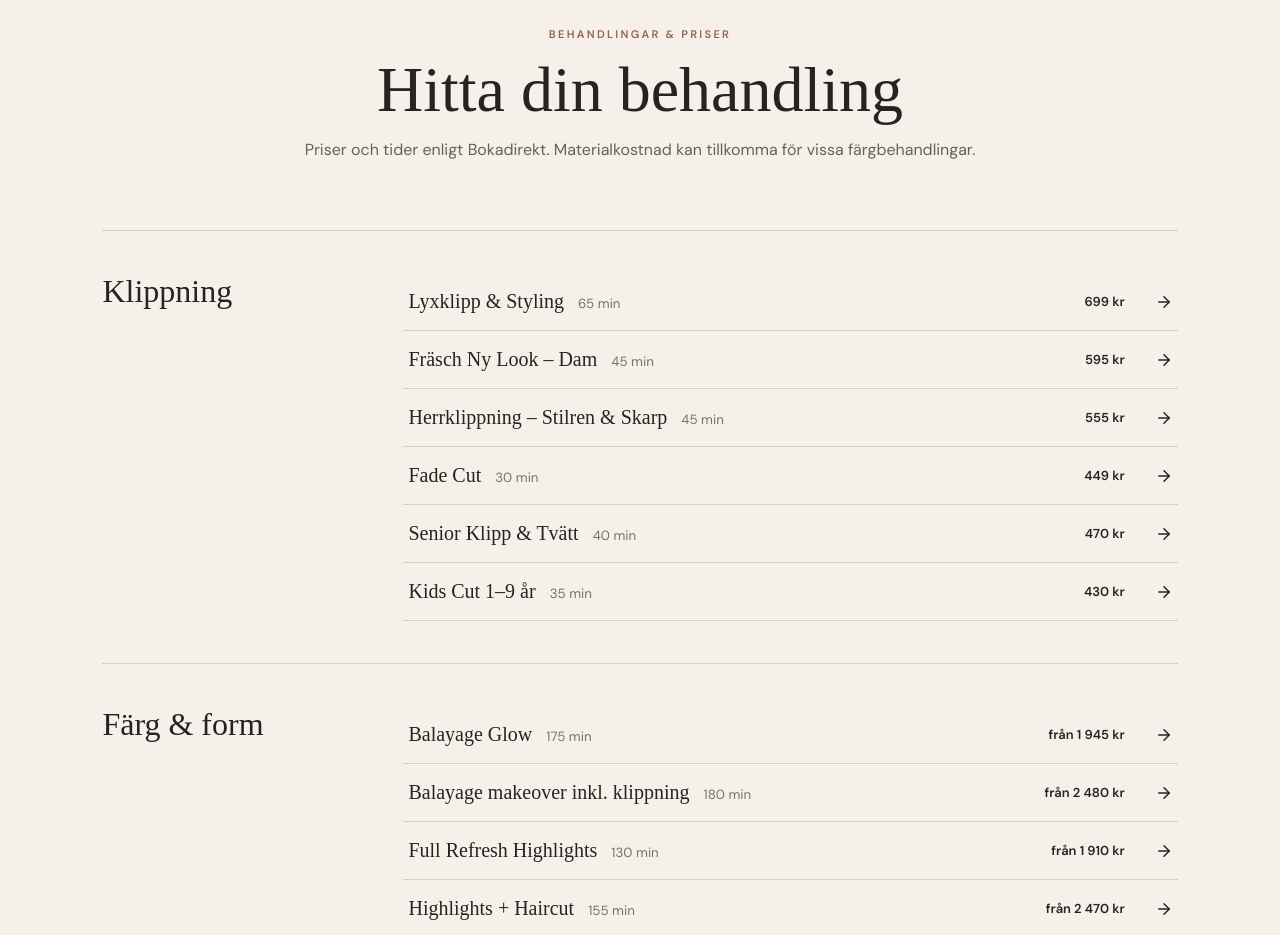
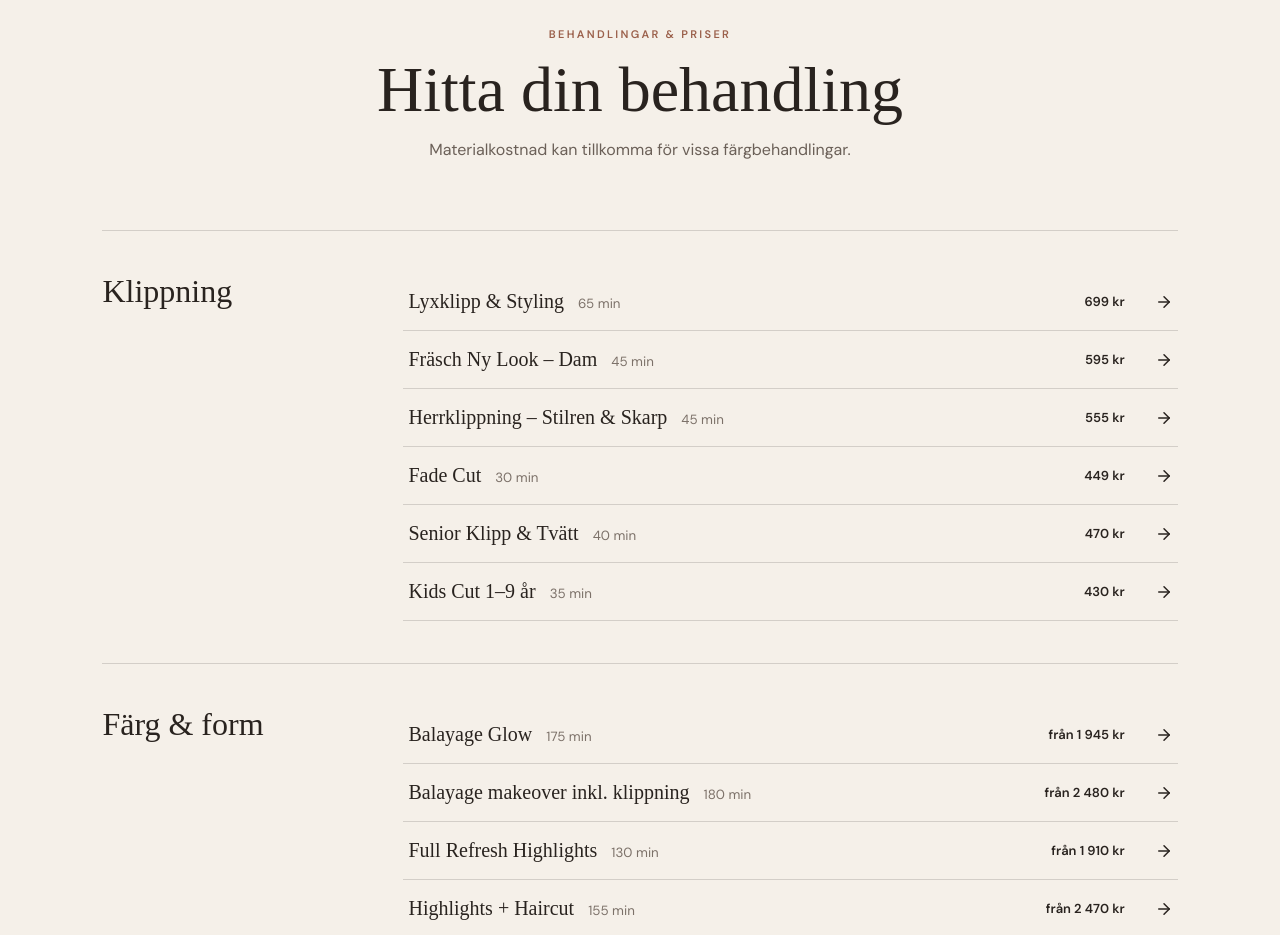
Before and after one commit to spacejavax/Hemsida_h-rsalong, a React (Vite) app: page / in a window 1280 px wide. Shown: the part 2880-3815 px from the top of the page. Built offline with nearby package versions, Linux system fonts and the light colour scheme; a web font is replaced by a local one.

Commit message:
Remove Bokadirekt pricing note

```diff
--- a/src/App.tsx
+++ b/src/App.tsx
@@ -17,7 +17,7 @@ function App(){
  <main id="top">
   <section className="hero"><div className="hero-img"><SalonImage {...salon.images[0]} eager/></div><div className="hero-copy"><p className="eyebrow">FRISÖR I HJÄRTAT AV KARLSKRONA</p><h1><span className="mask"><span>Hår med känsla.</span></span><br/><em className="mask"><span>Resultat som är du.</span></em></h1><p>Personlig hårvård, professionellt hantverk och en lugn stund mitt i stan.</p><BookingLink/><a className="discover" href="#om-oss">Upptäck salongen <ArrowDown size={15}/></a></div></section>
   <section id="om-oss" className="about-story"><div className="about-intro reveal"><p className="eyebrow">OM FÖRETAGET</p><h2>{salon.about.intro}</h2><BookingLink className="text-link">Se lediga tider</BookingLink></div><div className="about-copy reveal">{salon.about.paragraphs.map(text=><p key={text}>{text}</p>)}</div><div className="practical reveal"><p className="eyebrow">BRA ATT VETA</p><ul>{salon.about.practical.map(item=><li key={item}>{item}</li>)}</ul><div className="policy-grid"><article><span>01</span><h3>Avbokning</h3><p>{salon.about.cancellation}</p></article><article><span>02</span><h3>Betalning</h3><p>{salon.about.payment}</p></article></div><div className="upgrade"><h3>Redo för en uppgradering?</h3><p>Vi ser fram emot att ta hand om dig – och ditt hår.</p><BookingLink/></div></div></section>
-  <section id="behandlingar" className="services"><div className="service-hover-preview" aria-hidden="true"><SalonImage {...servicePreview}/></div><div className="section-head reveal"><p className="eyebrow">BEHANDLINGAR & PRISER</p><h2>Hitta din behandling</h2><p>Priser och tider enligt Bokadirekt. Materialkostnad kan tillkomma för vissa färgbehandlingar.</p></div>{Object.entries(salon.services).map(([category,list],groupIndex)=><div className="service-group reveal" key={category}><h3>{category}</h3><div>{list.map((service,index)=><a href={salon.links.booking} target="_blank" rel="noopener noreferrer" className="service" key={service.name} onMouseEnter={()=>setServicePreview(salon.images[1+(groupIndex*2+index)%6])}><span><strong>{service.name}</strong><small>{service.duration}</small></span><b>{service.price}</b><ArrowRight size={18}/></a>)}</div></div>)}<div className="center reveal"><BookingLink>Visa alla behandlingar</BookingLink></div></section>
+  <section id="behandlingar" className="services"><div className="service-hover-preview" aria-hidden="true"><SalonImage {...servicePreview}/></div><div className="section-head reveal"><p className="eyebrow">BEHANDLINGAR & PRISER</p><h2>Hitta din behandling</h2><p>Materialkostnad kan tillkomma för vissa färgbehandlingar.</p></div>{Object.entries(salon.services).map(([category,list],groupIndex)=><div className="service-group reveal" key={category}><h3>{category}</h3><div>{list.map((service,index)=><a href={salon.links.booking} target="_blank" rel="noopener noreferrer" className="service" key={service.name} onMouseEnter={()=>setServicePreview(salon.images[1+(groupIndex*2+index)%6])}><span><strong>{service.name}</strong><small>{service.duration}</small></span><b>{service.price}</b><ArrowRight size={18}/></a>)}</div></div>)}<div className="center reveal"><BookingLink>Visa alla behandlingar</BookingLink></div></section>
   <section id="teamet" className="team"><div className="section-head reveal"><p className="eyebrow">TEAMET</p><h2>Händerna bakom hantverket</h2></div><div className="team-grid">{salon.staff.map((person,index)=><article className="person reveal" key={person.name}><div className="person-image"><span>0{index+1}</span></div><h3>{person.name}</h3><p>{person.title}</p><BookingLink className="text-link">Boka hos {person.name.split(' ')[0]}</BookingLink></article>)}</div></section>
   <section id="galleri" className="gallery"><div className="section-head reveal"><p className="eyebrow">INSPIRATION</p><h2>Form, färg & känsla</h2><p>Ett urval av färg, klippning och styling från salongen.</p></div><div className="gallery-grid">{salon.images.slice(1).map((image,index)=><figure className={`reveal g${index}`} key={image.src}><SalonImage {...image}/></figure>)}</div></section>
   <section className="reviews reveal"><div><Star fill="currentColor"/><p className="rating">{salon.rating.value} av 5</p><p>Baserat på {salon.rating.count} verifierade betyg på {salon.rating.source}.</p></div><div className="quote"><p>Här finns plats för genuina kundomdömen när salongen har godkänt dem.</p><span>— Platshållare, inte ett kundomdöme</span></div><a className="text-link" target="_blank" rel="noopener noreferrer" href={salon.links.booking}>Se betyg på Bokadirekt <ArrowRight size={16}/></a></section>
```
